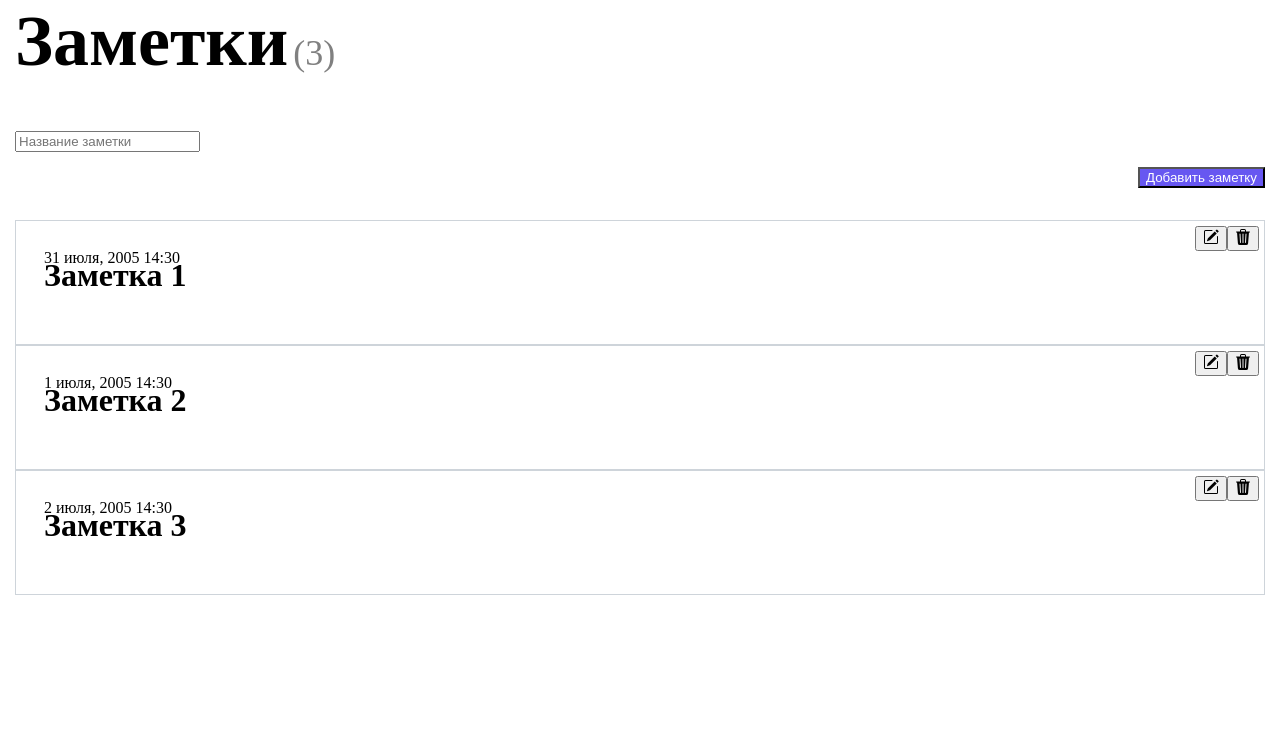
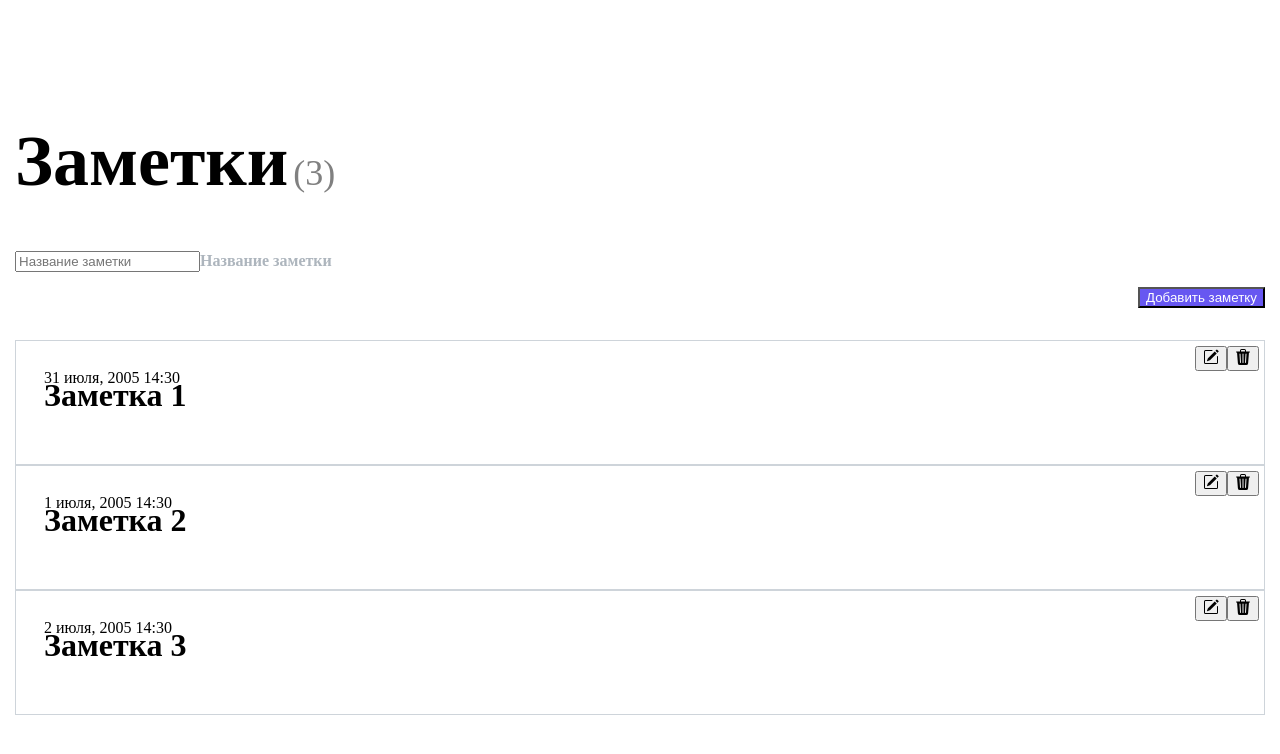
Before and after one commit to dinamik567/notes_aplication, a React (Create React App) app: page / in a window 1280 px wide. Shown: the top 754 px of the page. Built offline with nearby package versions, Linux system fonts and the light colour scheme.

Commit message:
Небольшой рефакторинг

```diff
--- a/src/App.css
+++ b/src/App.css
@@ -1,6 +1,8 @@
 .App {
   font-family: 'Mont';
   padding: 0 15px;
+  margin-top: 120px;
+  margin-bottom: 15px;
 }
 
 .wrapper {
--- a/src/App.js
+++ b/src/App.js
@@ -9,7 +9,7 @@ import { EditModal } from './components/Edit-modal';
 function App() {
   return (
     <div className="App">
-      <Container xl>
+      <Container>
         <Row>
           <Col>
             <Header />
--- a/src/components/Form-of-notes/index.jsx
+++ b/src/components/Form-of-notes/index.jsx
@@ -1,4 +1,5 @@
 import { Button, Container, Form, Row, Col } from "react-bootstrap"
+import './style.css'
 import { useDispatch } from "react-redux";
 import { addNote } from "../../store/notes-slice";
 import { convertTime } from "./utils";
@@ -39,8 +40,10 @@ export const FormOfNote = () => {
                         lg={9}
                         md
                     >
+                        <Form.Floating >
                             <Form.Control
-                            style={{marginBottom: '15px'}}
+                                id="floatingInputNote"
+                                className="input-add-note"
                                 name="inputValueOfNote"
                                 type="text"
                                 value={noteValue}
@@ -48,6 +51,13 @@ export const FormOfNote = () => {
                                 size="lg"
                                 placeholder="Название заметки"
                             />
+                            <label
+                                className="label-add-note"
+                                htmlFor="floatingInputNote"
+                            >
+                                Название заметки
+                            </label>
+                        </Form.Floating>
                     </Col>
                     <Col
                         xl={3}
@@ -56,7 +66,7 @@ export const FormOfNote = () => {
                         sm
                     >
                         <Button
-                            style={{display: 'block', marginLeft: 'auto'}}
+                            className="button-add"
                             variant="flat"
                             size="lg"
                             type="submit"
--- a/src/components/Form-of-notes/style.css
+++ b/src/components/Form-of-notes/style.css
@@ -1,8 +1,15 @@
-.container {
-    margin: 0 auto;
-    height: 50px;
+.input-add-note {
+    margin-bottom: 15px;
 }
 
-.input-add-note {
-    width: 100%;
+.label-add-note {
+    color: rgba(173, 181, 189, 1);
+    font-weight: 600;
+    font-size: 1rem;
 }
+
+
+.button-add {
+    display: block;
+    margin-left: auto;
+}
```
Also changed, not shown: src/components/Edit-modal/index.jsx (+1 -6 lines). Lines whose indentation alone changed are shown as unchanged.
